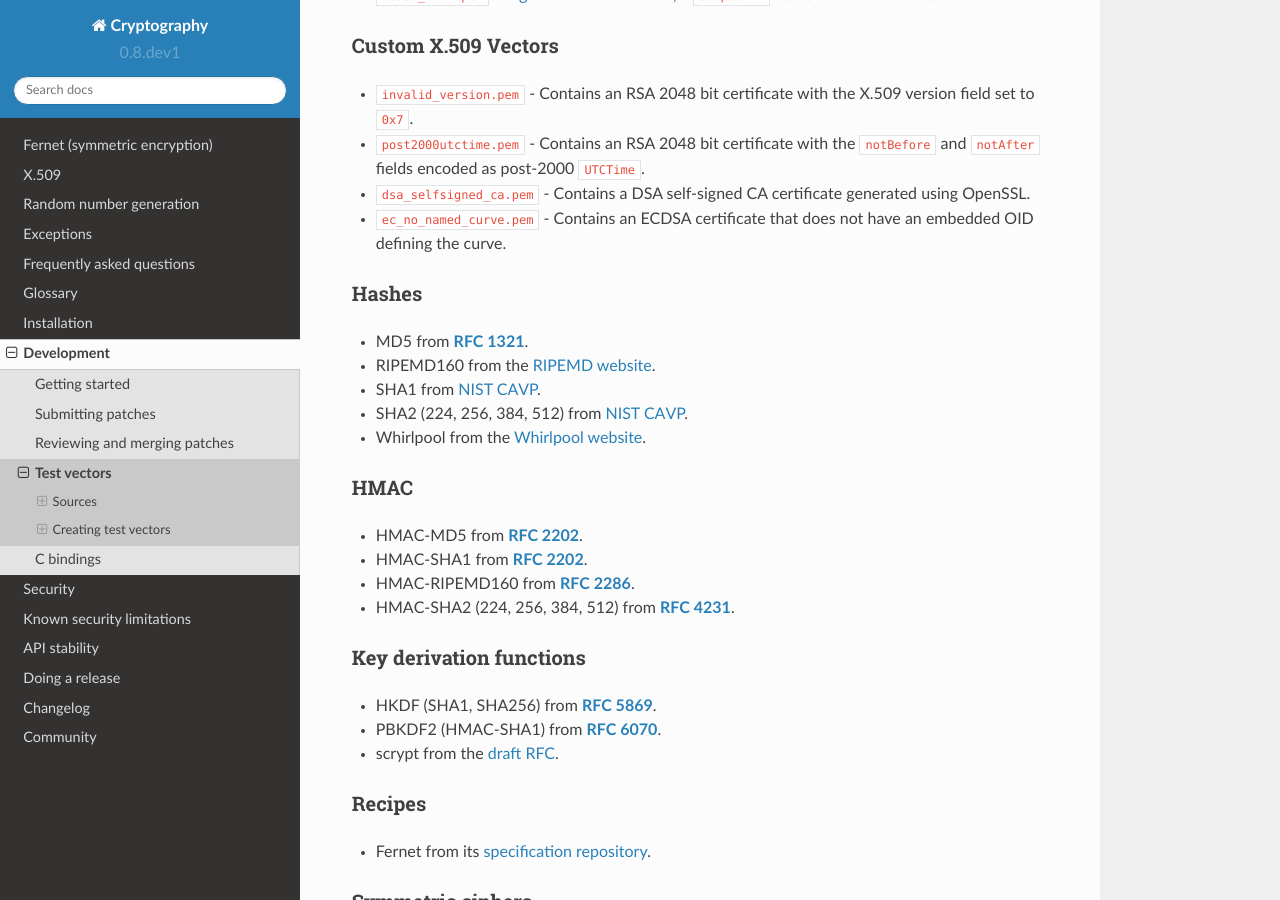
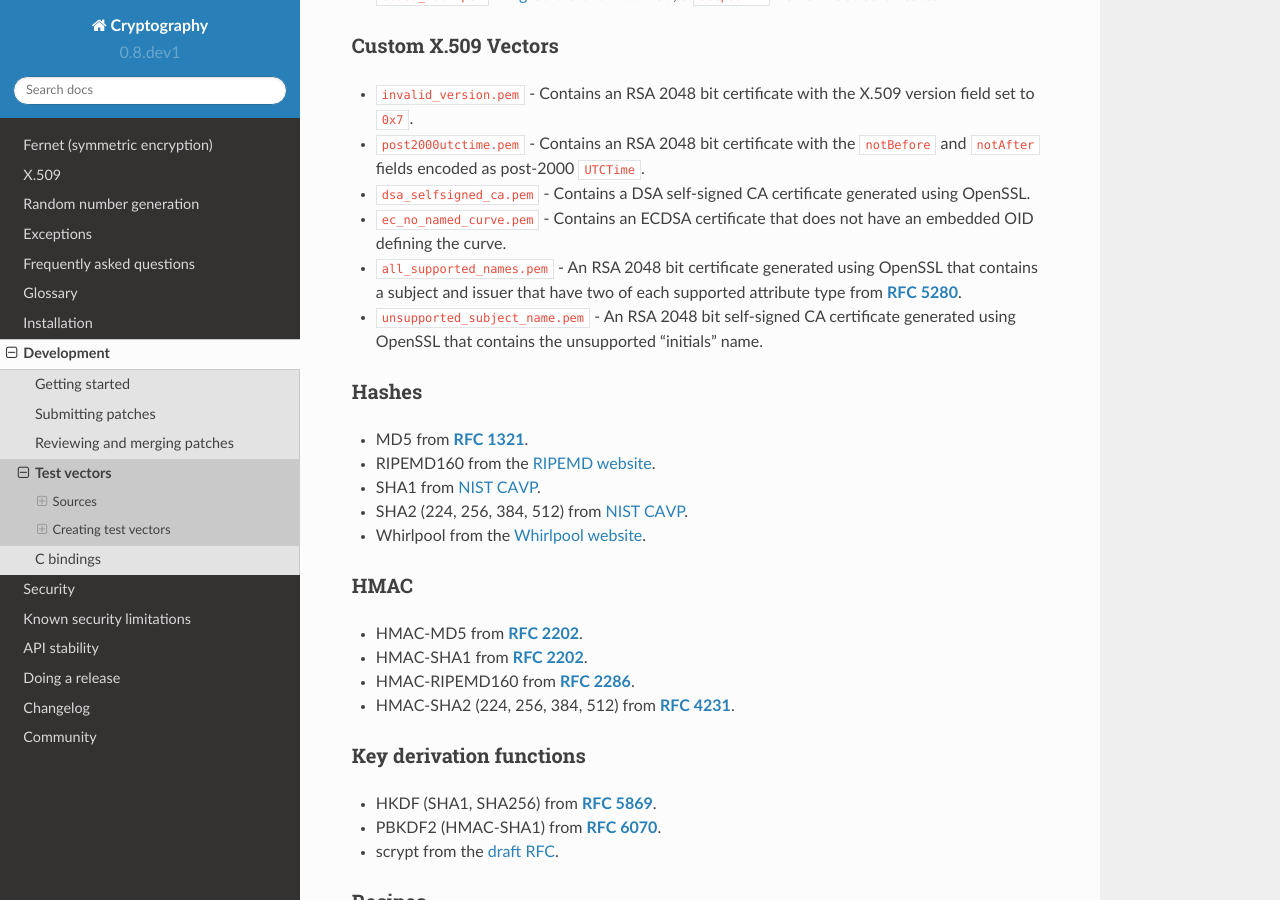
Before and after one commit to WebKing0121/cryptography, a Sphinx documentation site: the page built from docs/development/test-vectors.rst, in a window 1280 px wide and 900 px high, scrolled down 1753 px. Built offline with Sphinx 7.4.7 and the Read the Docs theme 2.0.0, drawn with Linux system fonts in a browser that asks for light colours; pages that are not in the unit, such as notebooks, are missing from menus.

Commit message:
add two custom certificates for x509 name parsing tests

```diff
--- a/docs/development/test-vectors.rst
+++ b/docs/development/test-vectors.rst
@@ -92,6 +92,10 @@ Custom X.509 Vectors
   generated using OpenSSL.
 * ``ec_no_named_curve.pem`` - Contains an ECDSA certificate that does not have
   an embedded OID defining the curve.
+* ``all_supported_names.pem`` - An RSA 2048 bit certificate generated using
+  OpenSSL that contains a subject and issuer that have two of each supported
+  attribute type from :rfc:`5280`.
+* ``unsupported_subject_name.pem`` - An RSA 2048 bit self-signed CA certificate generated using OpenSSL that contains the unsupported "initials" name.
 
 Hashes
 ~~~~~~
```
Also changed, not shown: 2 other files.
